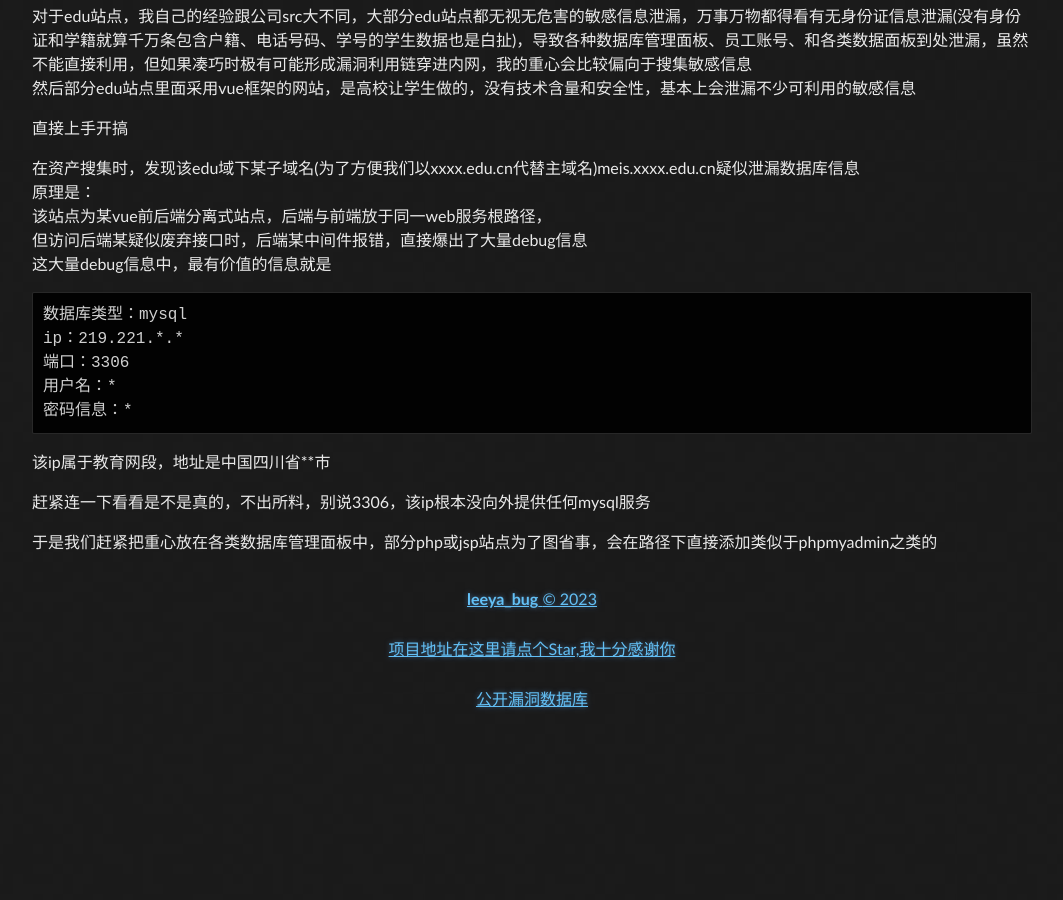
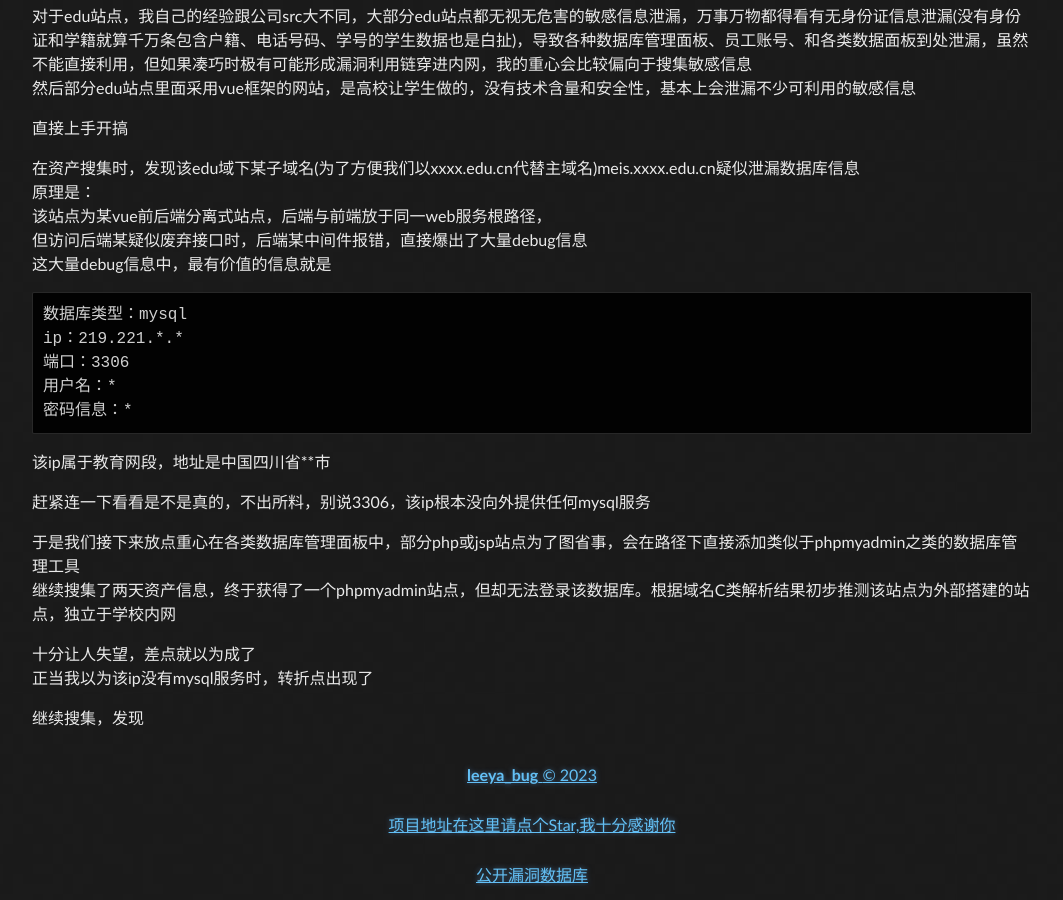
Before and after one commit to Leeyangee/leeyangee.github.io, a Jekyll site: the page built from _posts/2023-06-20-SRC干货(待更新) 某教育资产经典渗透-漏洞链从外网打到内网直接打穿.md, in a window 1280 px wide and 900 px high, scrolled down 903 px. Shown: the whole window, without its empty margins (108-1171 px from the left). Built offline with Jekyll 4.4.1, drawn with Linux system fonts in a browser that asks for light colours; before the commit the page ends 1627 px from its top, so only the background shows below that.

Commit message:
Update 2023-06-20-SRC干货(待更新) 某教育资产经典渗透-漏洞链从外网打到内网直接打穿.md

```diff
--- a/_posts/2023-06-20-SRC干货(待更新) 某教育资产经典渗透-漏洞链从外网打到内网直接打穿.md
+++ b/_posts/2023-06-20-SRC干货(待更新) 某教育资产经典渗透-漏洞链从外网打到内网直接打穿.md
@@ -48,4 +48,10 @@ ip：219.221.*.*
 
 赶紧连一下看看是不是真的，不出所料，别说3306，该ip根本没向外提供任何mysql服务
 
-于是我们赶紧把重心放在各类数据库管理面板中，部分php或jsp站点为了图省事，会在路径下直接添加类似于phpmyadmin之类的
+于是我们接下来放点重心在各类数据库管理面板中，部分php或jsp站点为了图省事，会在路径下直接添加类似于phpmyadmin之类的数据库管理工具
+继续搜集了两天资产信息，终于获得了一个phpmyadmin站点，但却无法登录该数据库。根据域名C类解析结果初步推测该站点为外部搭建的站点，独立于学校内网
+
+十分让人失望，差点就以为成了
+正当我以为该ip没有mysql服务时，转折点出现了
+
+继续搜集，发现
```
